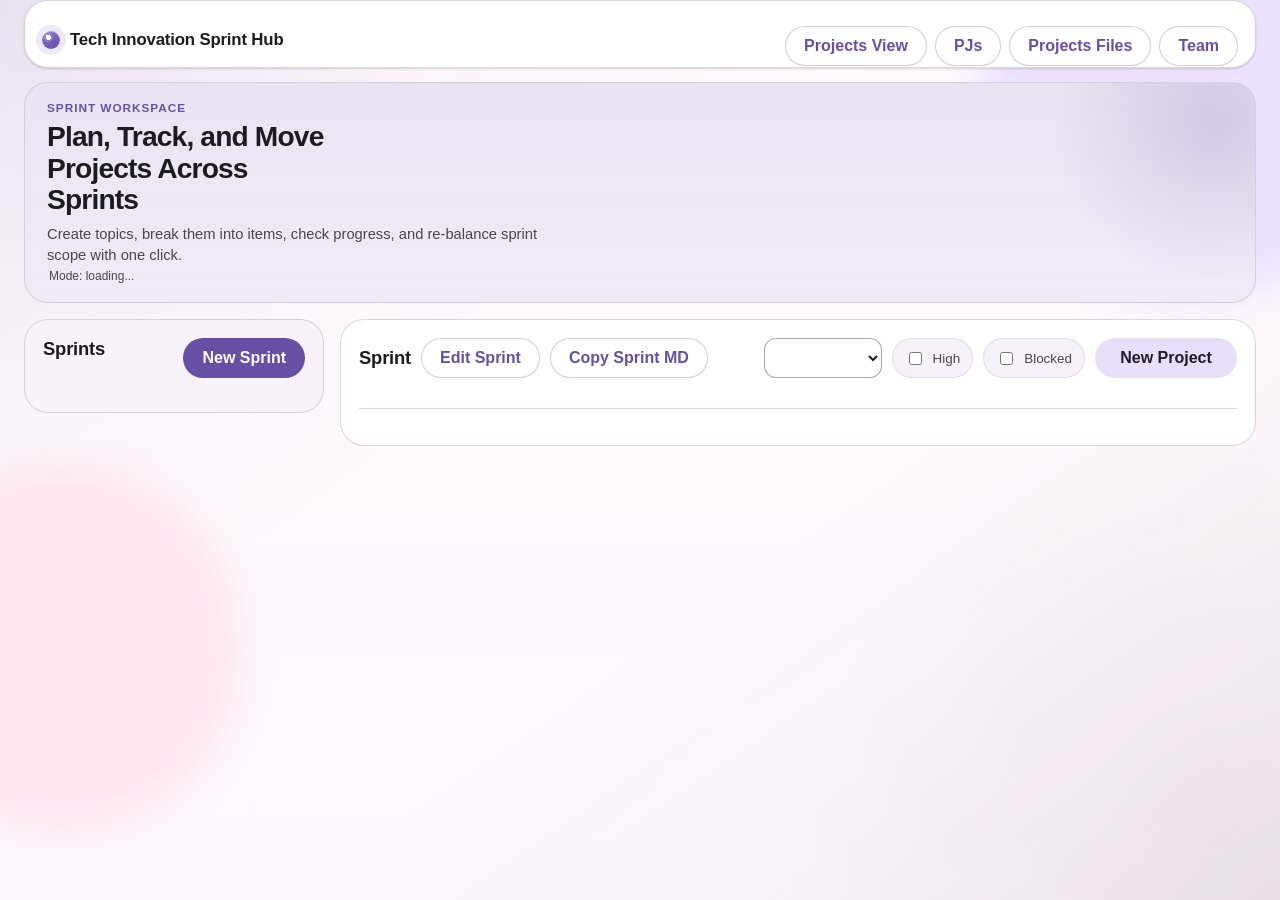
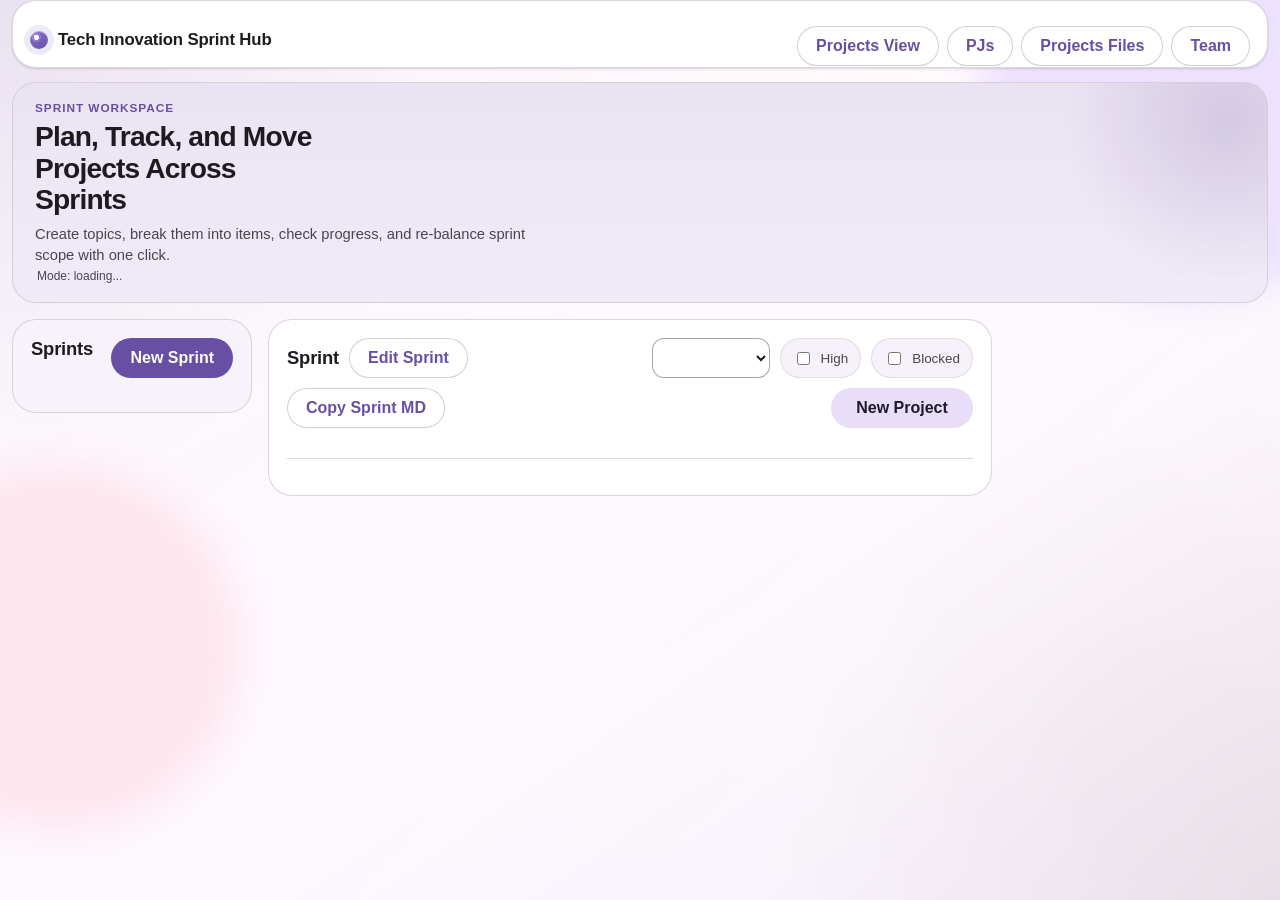

✨ add backlog feature + sprints update

--- a/sprint-hub/styles.css
+++ b/sprint-hub/styles.css
@@ -116,9 +116,9 @@ body::before {
   position: sticky;
   top: 0;
   z-index: 20;
-  max-width: 1320px;
+  max-width: 1440px;
   margin: 0 auto;
-  padding: 14px 24px 0;
+  padding: 14px 12px 0;
   display: flex;
   justify-content: space-between;
   align-items: flex-start;
@@ -128,7 +128,7 @@ body::before {
 .topbar::before {
   content: "";
   position: absolute;
-  inset: 0 24px auto;
+  inset: 0 12px auto;
   height: 100%;
   border-radius: var(--md-radius-lg);
   background: color-mix(in srgb, var(--md-sys-color-surface-container-lowest) 96%, white);
@@ -179,9 +179,9 @@ body::before {
 }
 
 main {
-  max-width: 1320px;
+  max-width: 1440px;
   margin: 0 auto;
-  padding: 16px 24px 24px;
+  padding: 16px 12px 24px;
   display: grid;
   gap: 16px;
 }
@@ -285,13 +285,14 @@ main {
 
 .workspace {
   display: grid;
-  grid-template-columns: 300px minmax(0, 1fr);
+  grid-template-columns: 240px minmax(0, 1.28fr) 260px;
   gap: 16px;
   align-items: start;
 }
 
 .sprints-panel,
-.board {
+.board,
+.backlog-panel {
   padding: 18px;
 }
 
@@ -314,6 +315,41 @@ main {
 .board-head {
   padding-bottom: 14px;
   border-bottom: 1px solid var(--workspace-line);
+}
+
+.backlog-panel {
+  position: sticky;
+  top: var(--topbar-sticky-offset);
+  max-height: calc(100vh - var(--topbar-sticky-offset) - 24px);
+  overflow: hidden;
+  display: flex;
+  flex-direction: column;
+  min-height: 0;
+  background: color-mix(in srgb, var(--md-sys-color-surface-container-low) 94%, white);
+}
+
+.backlog-head {
+  display: grid;
+  gap: 12px;
+  padding-bottom: 14px;
+  border-bottom: 1px solid var(--workspace-line);
+}
+
+.backlog-controls {
+  display: grid;
+  grid-template-columns: minmax(0, 1fr) auto;
+  align-items: center;
+  gap: 8px;
+}
+
+.backlog-head h3 {
+  margin: 0;
+  font-size: 1.05rem;
+  font-weight: 620;
+}
+
+#backlogProjectFilter {
+  min-height: 40px;
 }
 
 .board-title-row {
@@ -568,6 +604,27 @@ main {
   gap: 8px;
 }
 
+.backlog-list {
+  list-style: none;
+  margin: 14px 0 0;
+  padding: 0;
+  display: grid;
+  gap: 8px;
+  flex: 1 1 auto;
+  min-height: 0;
+  overflow-y: auto;
+  overscroll-behavior: contain;
+}
+
+.item-project-meta {
+  margin-bottom: 6px;
+  color: var(--md-sys-color-primary);
+  font-size: 0.72rem;
+  font-weight: 700;
+  letter-spacing: 0.03em;
+  text-transform: uppercase;
+}
+
 .items-list.empty-drop-zone {
   min-height: 58px;
   align-content: start;
@@ -584,6 +641,11 @@ main {
   border: 1px solid rgba(202, 196, 208, 0.65);
   background: var(--md-sys-color-surface-container-lowest);
   transition: border-color 160ms ease, background-color 160ms ease;
+}
+
+.backlog-item {
+  grid-template-columns: minmax(0, 1fr);
+  cursor: pointer;
 }
 
 .item:hover {
@@ -636,12 +698,16 @@ main {
 }
 
 .item-text {
+  min-width: 0;
   cursor: pointer;
   line-height: 1.4;
+  overflow-wrap: anywhere;
+  word-break: break-word;
 }
 
 .item-line {
   display: flex;
+  min-width: 0;
   align-items: center;
   flex-wrap: wrap;
   gap: 8px;
@@ -758,18 +824,27 @@ textarea:focus {
 }
 
 .btn-link {
-  padding: 0;
+  min-width: 18px;
+  padding: 0 2px;
   border: 0;
   background: transparent;
   color: var(--md-sys-color-error);
   font: inherit;
-  font-size: 0.82rem;
-  font-weight: 550;
+  font-size: 0.9rem;
+  font-weight: 650;
+  line-height: 1;
   cursor: pointer;
 }
 
 .btn-link-neutral {
   color: var(--md-sys-color-primary);
+}
+
+.topic-edit-btn {
+  min-width: 36px;
+  padding: 0 10px;
+  font-size: 0.95rem;
+  line-height: 1;
 }
 
 .modal {
@@ -855,6 +930,10 @@ textarea:focus {
   flex-wrap: wrap;
   align-items: center;
   gap: 10px;
+}
+
+.task-meta-row.hidden {
+  display: none;
 }
 
 .task-meta-row .copy-options {
@@ -1171,6 +1250,12 @@ textarea:focus {
     overflow: visible;
   }
 
+  .backlog-panel {
+    position: static;
+    max-height: none;
+    overflow: visible;
+  }
+
   .sprints-list {
     max-height: 42vh;
   }
@@ -1237,6 +1322,7 @@ textarea:focus {
   .hero,
   .sprints-panel,
   .board,
+  .backlog-panel,
   .modal-card {
     padding: 16px;
   }
